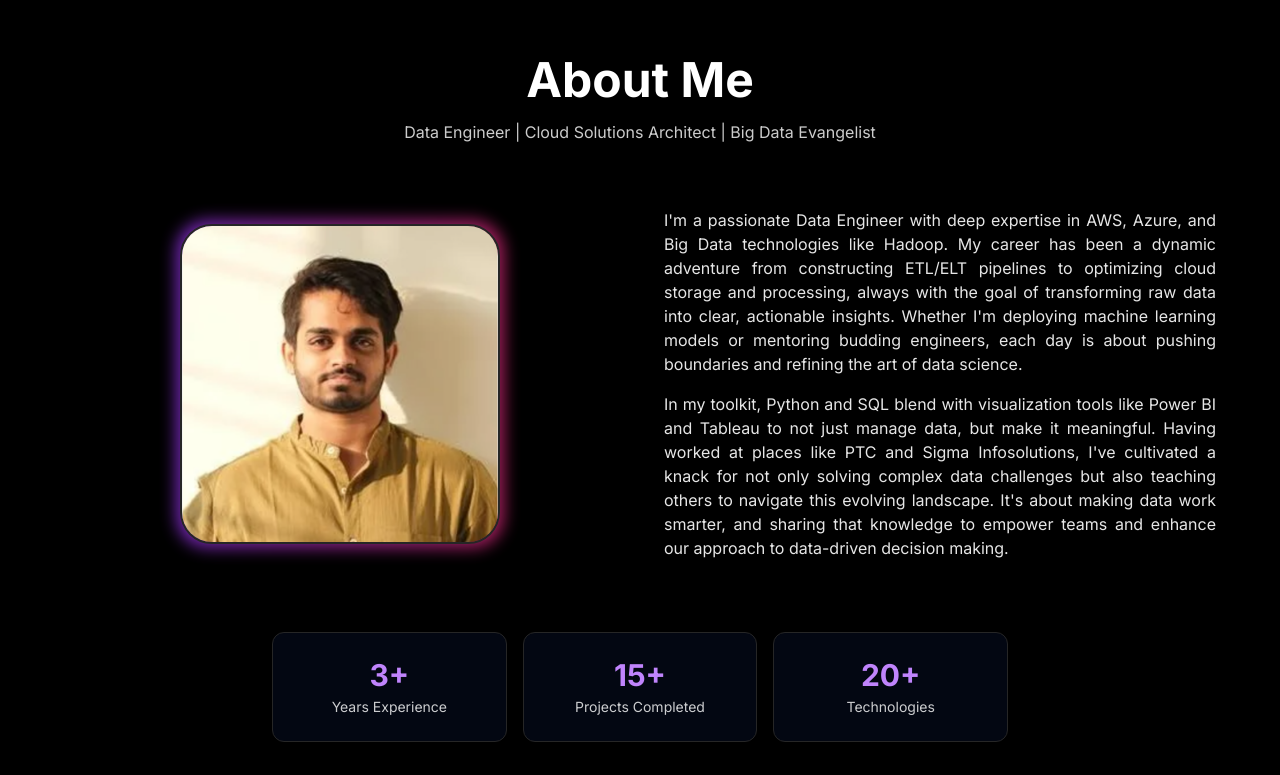
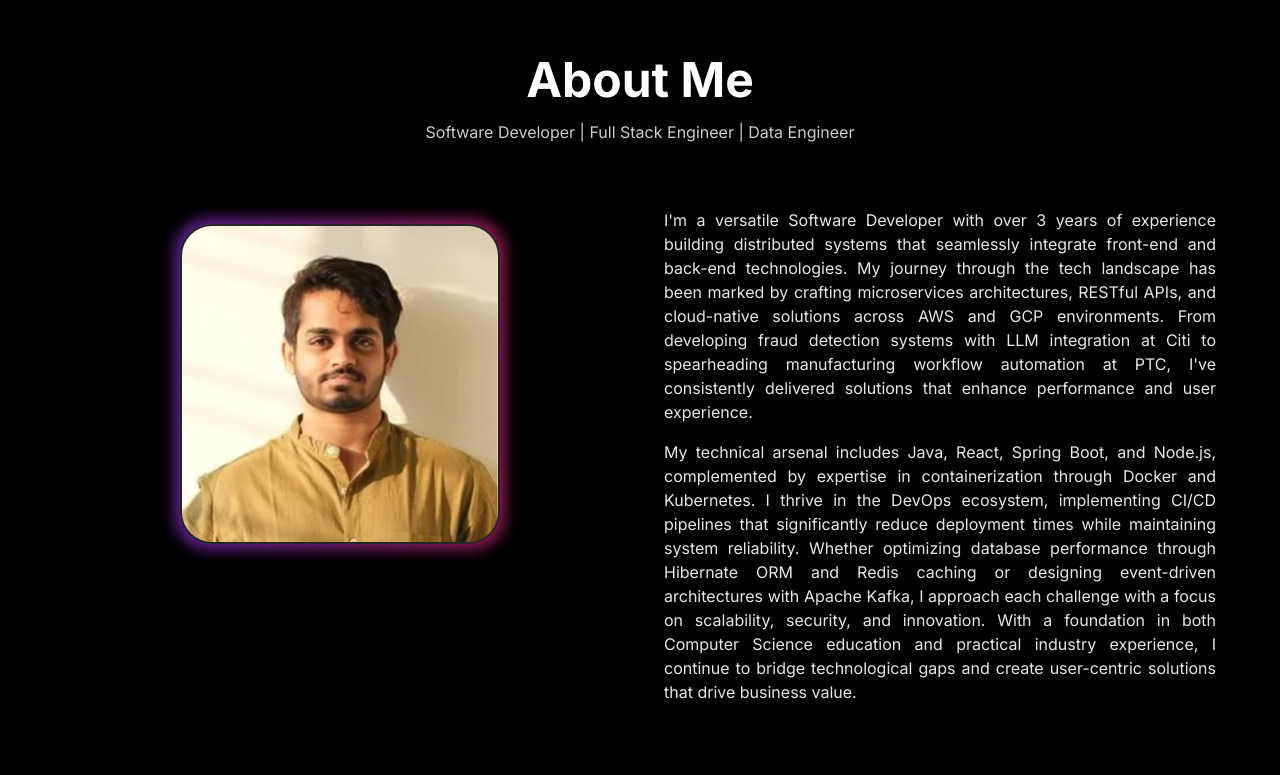
Before and after one commit to asJ26/Akhilesh-portfolio, a Next.js app: page / in a window 1280 px wide. Shown: the part 840-1615 px from the top of the page. Built offline with nearby package versions, Linux system fonts and the light colour scheme.

Commit message:
Update About.tsx

```diff
--- a/src/components/home/About.tsx
+++ b/src/components/home/About.tsx
@@ -18,7 +18,7 @@ export default function About() {
             About Me
           </h2>
           <p className="text-neutral-600 dark:text-white/80 max-w-2xl mx-auto">
-            Data Engineer | Cloud Solutions Architect | Big Data Evangelist
+            Software Developer | Full Stack Engineer | Data Engineer
           </p>
         </motion.div>
 
@@ -61,10 +61,10 @@ export default function About() {
                 className="text-justify"
               >
                 <p className="text-neutral-700 dark:text-white/90 mb-4">
-                  I&apos;m a passionate Data Engineer with deep expertise in AWS, Azure, and Big Data technologies like Hadoop. My career has been a dynamic adventure from constructing ETL/ELT pipelines to optimizing cloud storage and processing, always with the goal of transforming raw data into clear, actionable insights. Whether I'm deploying machine learning models or mentoring budding engineers, each day is about pushing boundaries and refining the art of data science.
+                  I&apos;m a versatile Software Developer with over 3 years of experience building distributed systems that seamlessly integrate front-end and back-end technologies. My journey through the tech landscape has been marked by crafting microservices architectures, RESTful APIs, and cloud-native solutions across AWS and GCP environments. From developing fraud detection systems with LLM integration at Citi to spearheading manufacturing workflow automation at PTC, I&apos;ve consistently delivered solutions that enhance performance and user experience.
                 </p>
                 <p className="text-neutral-700 dark:text-white/90 mb-6">
-                  In my toolkit, Python and SQL blend with visualization tools like Power BI and Tableau to not just manage data, but make it meaningful. Having worked at places like PTC and Sigma Infosolutions, I've cultivated a knack for not only solving complex data challenges but also teaching others to navigate this evolving landscape. It's about making data work smarter, and sharing that knowledge to empower teams and enhance our approach to data-driven decision making.
+                  My technical arsenal includes Java, React, Spring Boot, and Node.js, complemented by expertise in containerization through Docker and Kubernetes. I thrive in the DevOps ecosystem, implementing CI/CD pipelines that significantly reduce deployment times while maintaining system reliability. Whether optimizing database performance through Hibernate ORM and Redis caching or designing event-driven architectures with Apache Kafka, I approach each challenge with a focus on scalability, security, and innovation. With a foundation in both Computer Science education and practical industry experience, I continue to bridge technological gaps and create user-centric solutions that drive business value.
                 </p>
               </motion.div>
             </div>
```
